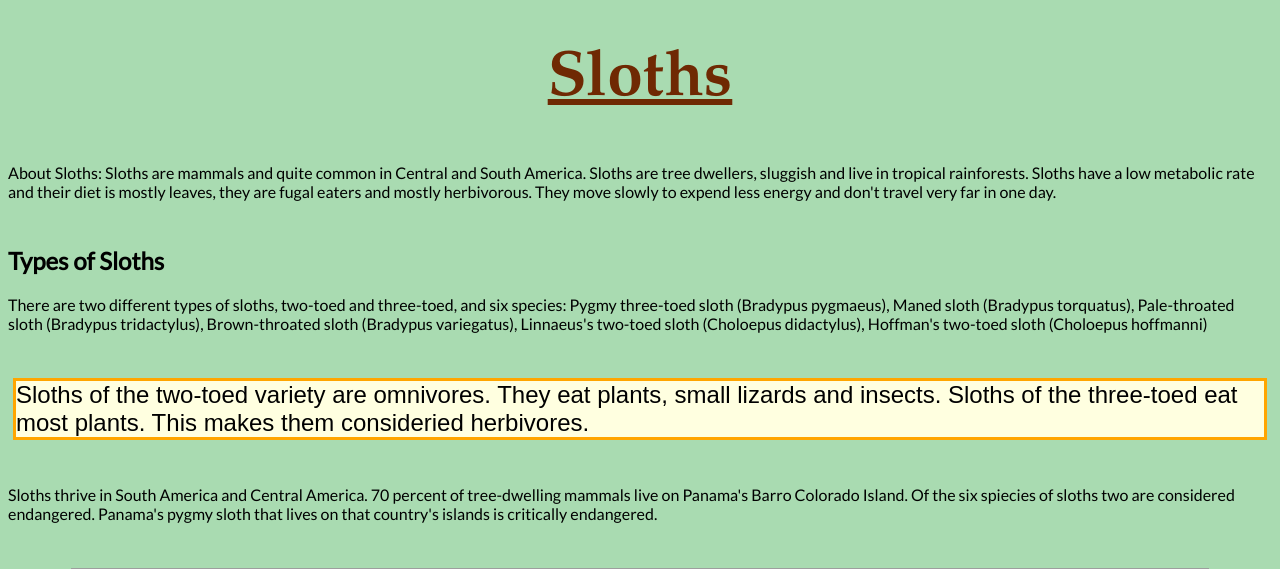
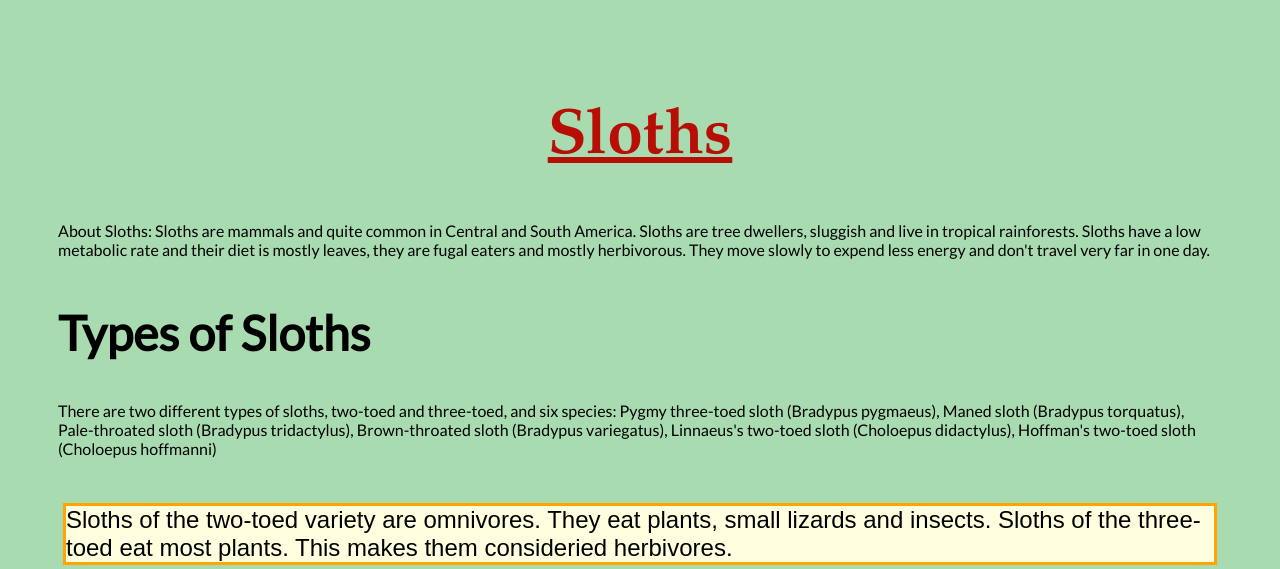
Before and after one commit to IanStoy/FirstRepository, a PHP site: page /index.html in a window 1280 px wide. Shown: the top 569 px of the page. Run offline with PHP 8.4, Linux system fonts and the light colour scheme; grey boxes are pictures that could not be loaded.

Commit message:
Add files via upload

```diff
--- a/index.html
+++ b/index.html
@@ -16,7 +16,7 @@
  text-decoration-line: underline;
  font-size: 48pt;
  text-align: center;
- color:#6f2903 ;
+ color:#B70E05;
 
 
  }
--- a/sloths_style.css
+++ b/sloths_style.css
@@ -1,9 +1,10 @@
 
  body {
   background-color: #A9DBB1;
+  padding: 50px 50px 50px 50px;
 }
 
-img { border: border-style: double; #09B2B8; 5px
+img { border: border-style: ridge; #09B2B8; 15px
 
 }
 
@@ -11,9 +12,9 @@ img { border: border-style: double; #09B2B8; 5px
 
 	p { font-family: Arial, sans-serif; }
 
-	h1 { font-family: Palatino; font-color: green; }
+	h1 { font-family: Palatino; font-color: #3C733A; font-size: 48pt; }
 
-	h2 { font-family: font-family: "Courier"; font-color: pink; }
+	h2 { font-family: font-family: "Courier"; font-color: #254EBF; font-size: 36pt; }
 
 		p.fancy { border-style: solid;
 			border-color: orange;
```
